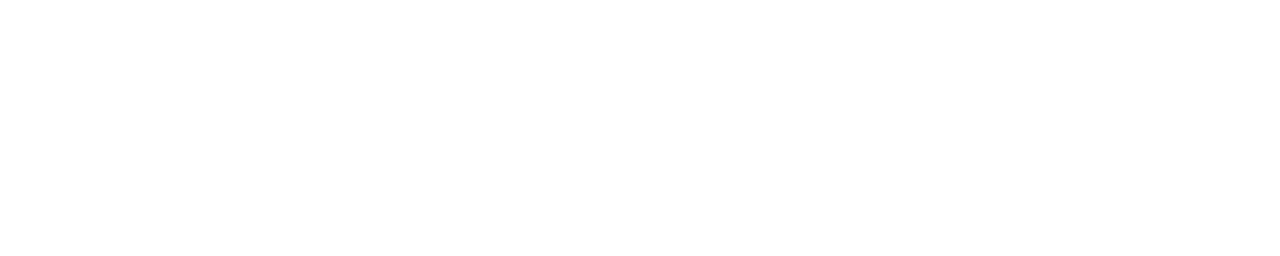
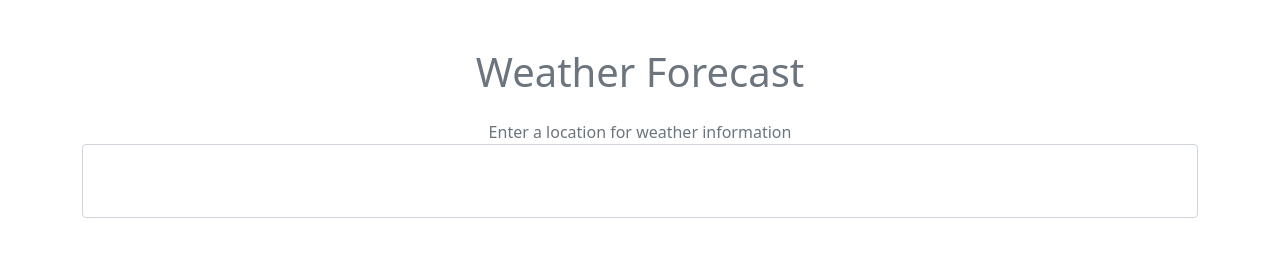
Before and after one commit to miryasha/Weather_Console, a plain HTML site: page index.html in a window 1280 px wide. Drawn offline with nearby package versions, Linux system fonts and the light colour scheme.

Commit message:
html added some bootstraps

```diff
--- a/index.html
+++ b/index.html
@@ -8,6 +8,18 @@
     <title>Weather Console</title>
 </head>
 <body>
+    <div class="container my-5 mx-auto">
+
+        <h1 class="text-muted text-center my-4">Weather Forecast</h1>
+
+        <form action="" class="change-loation my-4 text-center text-muted">
+           <label for="city">Enter a location for weather information</label>
+           <input type="text" name="city" class="form-control p-4">
+
+        </form>
+
+    </div>
+
 
 
     <script src="./scripts/forecast.js"></script>
```
